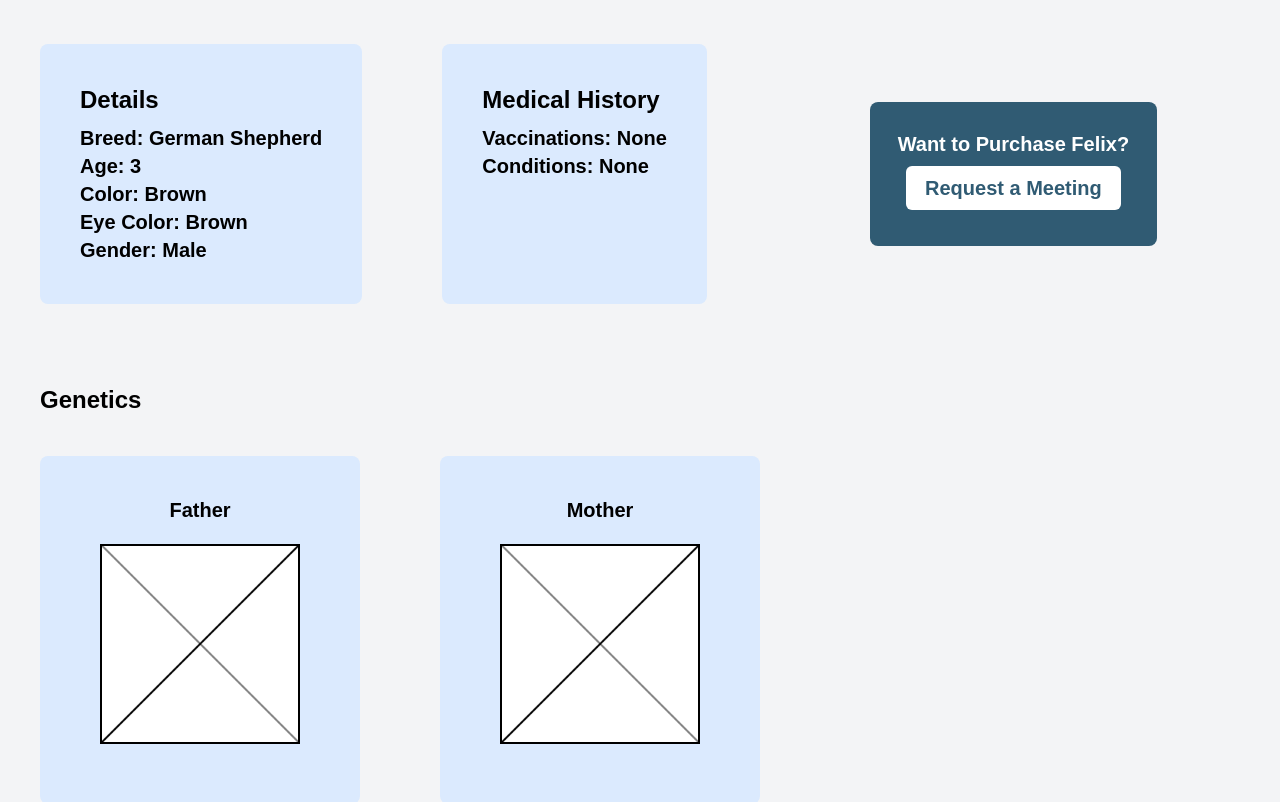
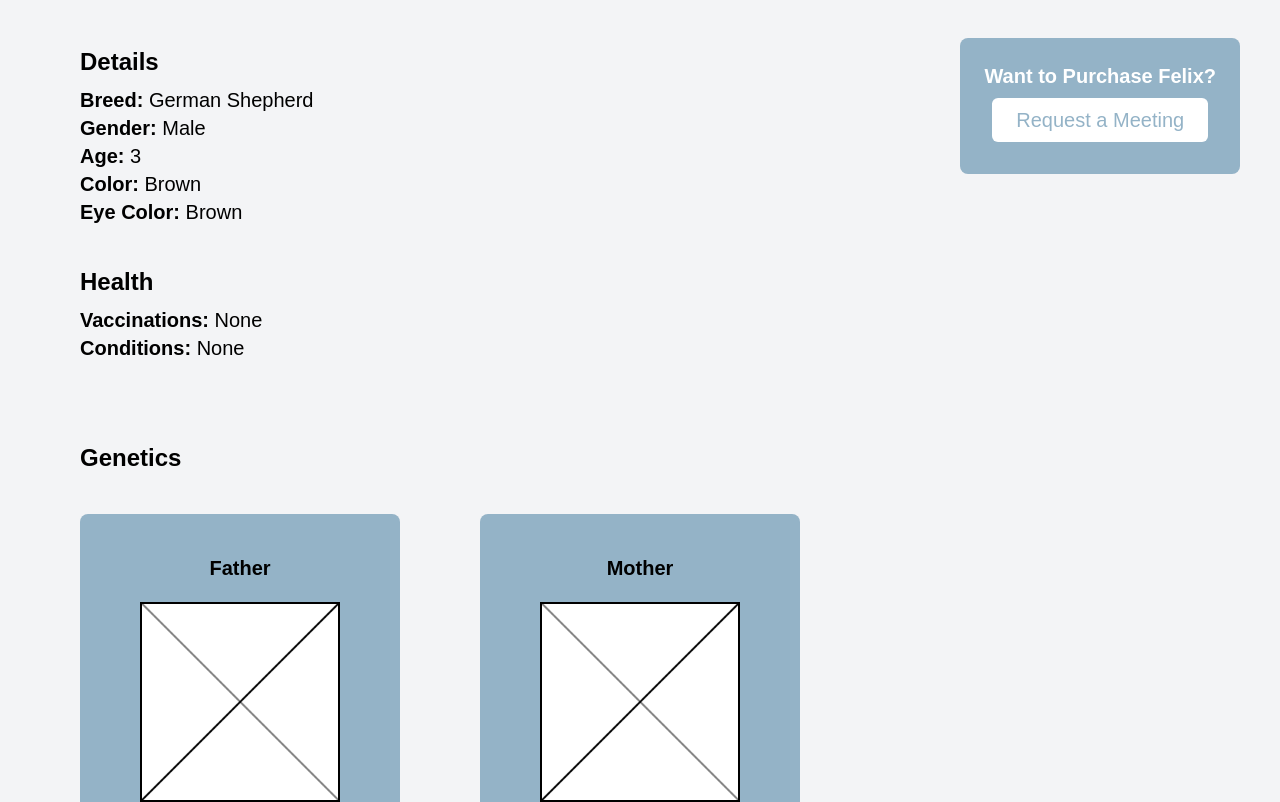
Before and after one commit to afern140/Diamond-Valley-Cattery-Website, a Next.js app: page /cats/0 in a window 1280 px wide. Shown: the part 660-1462 px from the top of the page. Built offline with nearby package versions, Linux system fonts and the light colour scheme.

Commit message:
finish CatPage

```diff
--- a/app/cats/[cat]/page.js
+++ b/app/cats/[cat]/page.js
@@ -6,6 +6,7 @@ import Image from "next/image";
 import Link from "next/link";
 import { useState } from "react";
 import Cats from "./cat"
+import Carousel from "@/app/components/carousel"
 
 import { useRouter } from 'next/navigation'
 
@@ -22,40 +23,41 @@ export default function Page({ params }) {
 		<main className="bg-gray-100">
 			{selectedCat ? (
 				<section>
-					<h1 className="text-black text-4xl text-center font-bold p-5 pb-0">{selectedCat.name}</h1>
-					<Image
+					<h1 className="text-black text-4xl text-center font-bold pt-8 pb-4">{selectedCat.name}</h1>
+					{/*<Image
 						src="/img/Placeholder.png"
 						alt="Cat"
 						width={450}
 						height={225}
 						className="border-2 border-black m-5 mx-auto"
-					/>
+					/>*/}
+					<Carousel />
 					<div className="flex flex-row">
-						<div className="flex flex-wrap text-black text-xl font-bold text-left">
-							<div className="bg-blue-100 p-10 m-10 rounded-lg min-w-64">
+						<div className="flex flex-col text-black text-xl font-bold text-left">
+							<div className="p-10 mx-10 mt-6 rounded-lg min-w-64">
 								<h2 className="text-2xl mb-2">Details</h2>
-								<h3>Breed: {selectedCat.breed}</h3>
-								<h3>Age: {selectedCat.age}</h3>
-								<h3>Color: {selectedCat.color}</h3>
-								<h3>Eye Color: {selectedCat.eye_color}</h3>
-								<h3>Gender: {selectedCat.gender}</h3>
+								<h3>Breed: <span className="font-normal">{selectedCat.breed}</span></h3>
+								<h3>Gender: <span className="font-normal">{selectedCat.gender}</span></h3>
+								<h3>Age: <span className="font-normal">{selectedCat.age}</span></h3>
+								<h3>Color: <span className="font-normal">{selectedCat.color}</span></h3>
+								<h3>Eye Color: <span className="font-normal">{selectedCat.eye_color}</span></h3>
 							</div>
-							<div  className="bg-blue-100 p-10 m-10 rounded-lg">
-								<h2 className="text-2xl mb-2">Medical History</h2>
-								<h3>Vaccinations: {selectedCat.vaccinations}</h3>
-								<h3>Conditions: {selectedCat.conditions}</h3>
+							<div  className="px-10 mx-10 rounded-lg">
+								<h2 className="text-2xl mb-2">Health</h2>
+								<h3>Vaccinations: <span className="font-normal">{selectedCat.vaccinations}</span></h3>
+								<h3>Conditions: <span className="font-normal">{selectedCat.conditions}</span></h3>
 							</div>
 						</div>
-						<div className="flex flex-col text-white text-xl font-bold text-center bg-[#305B73] p-7 m-auto rounded-lg">
+						<div className="flex flex-col ml-auto mx-10 mt-14 mb-auto text-white text-xl font-bold text-center bg-cat-gray-1 p-6 rounded-lg">
 							<h2>Want to Purchase {selectedCat.name}?</h2>
-							<button className="bg-white text-[#305B73] p-2 m-2 rounded-md">Request a Meeting</button>
+							<button className="bg-white text-cat-gray-1 font-normal p-2 m-2 rounded-md">Request a Meeting</button>
 						</div>
 					</div>
-					<div className="text-black text-xl font-bold">
-						<h2 className="text-2xl m-10 mb-0">Genetics</h2>
+					<div className="text-black text-xl font-bold p-10">
+						<h2 className="text-2xl mx-10 mt-10">Genetics</h2>
 						<div className="flex flex-wrap">
 							<div>
-								<h3 className="bg-blue-100 p-10 m-10 rounded-lg text-center">
+								<h3 className="bg-cat-gray-1 p-10 m-10 rounded-lg text-center">
 									Father
 									<Link href={`./${selectedCat.fatherID}`}>
 										<Image
@@ -68,7 +70,7 @@ export default function Page({ params }) {
 									</Link>
 								</h3>
 							</div>
-							<h3 className="bg-blue-100 p-10 m-10 rounded-lg text-center">
+							<h3 className="bg-cat-gray-1 p-10 m-10 rounded-lg text-center">
 								Mother
 								<Link href={`./${selectedCat.motherID}`}>
 									<Image
@@ -81,7 +83,7 @@ export default function Page({ params }) {
 								</Link>
 							</h3>
 							{selectedCat.children ? (
-								<h3 className="bg-blue-100 p-10 m-10 rounded-lg text-center">
+								<h3 className="bg-cat-gray-1 p-10 m-10 rounded-lg text-center">
 									Children
 									{selectedCat.childrenList.map((childID) => (
 									<Link href={`./${childID}`}>
--- a/tailwind.config.js
+++ b/tailwind.config.js
@@ -16,6 +16,7 @@ module.exports = {
         "cat-blue-dark-0": "#305B73",
         "cat-blue-dark-1": "#1f2937",
         "cat-gray-0": "#94b3c7bf",
+        "cat-gray-1": "#94B3C7",
       },
       boxShadow: {
         "cat-default": "0px 5px 5px 0px rgba(0, 0, 0, 0.25)",
```
